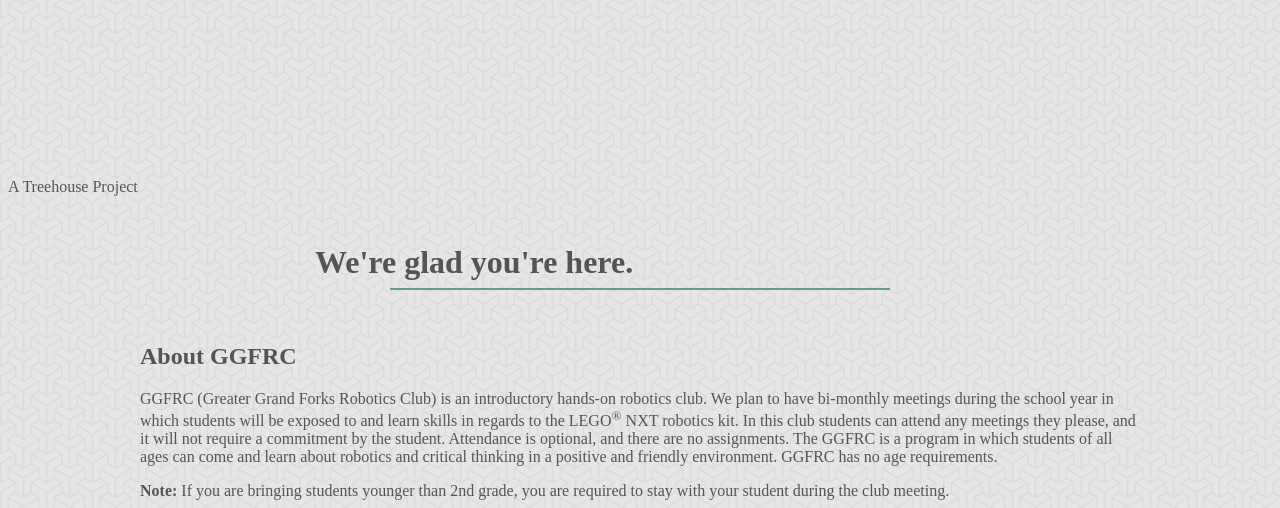
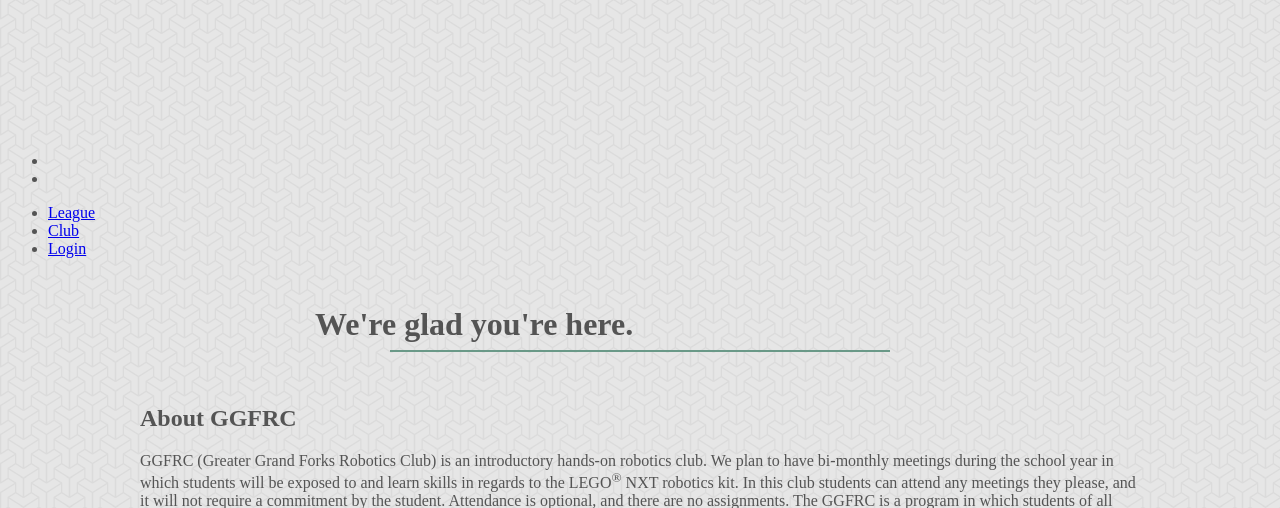
Before and after one commit to TeamSkosh/ggfrc, a Flask app: page / in a window 1280 px wide. Shown: the top 508 px of the page. Run offline with Flask 2, Linux system fonts and the light colour scheme; style sheets or scripts are compiled from the project's sources; some libraries are stand-ins or nearby versions.

Commit message:
Work on top bar

```diff
--- a/ggfrc/templates/base.html
+++ b/ggfrc/templates/base.html
@@ -11,12 +11,23 @@
     <div id="svg-defs"></div>
 
     <!-- Top Bar -->
-    <div class="contain-to-grid fixed">
-        <nav class="top-bar">
-            <a class="main-logo" href="#"><svg><use xlink:href="#shape-ggfrc-logo-white" /></svg></a>
-            <p class="right hide-for-small">A Treehouse Project</p>
-        </nav>
-    </div>
+    <nav class="top-bar" data-topbar role="navigation">
+      <ul class="title-area">
+        <li class="name">
+          <a href="#"><svg><use xlink:href="#shape-ggfrc-logo-white" /></svg></a>
+        </li>
+        <li class="toggle-topbar menu-icon"><a href="#"><span></span></a></li>
+      </ul>
+
+      <section class="top-bar-section">
+        <!-- Right Nav Section -->
+        <ul class="right">
+          <li><a href="#">League</a></li>
+          <li><a href="#">Club</a></li>
+          <li><a href="#">Login</a></li>
+        </ul>
+      </section>
+    </nav>
 
     <div id="greeting">
         <h1>
```
